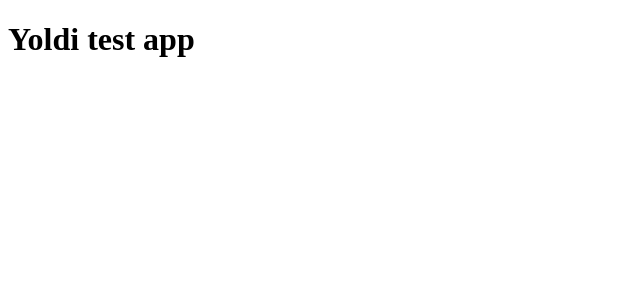
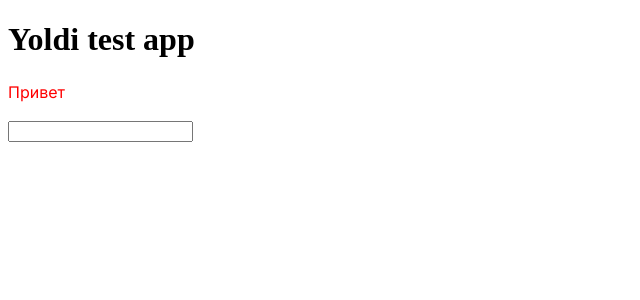
Before and after one commit to kravchuk21/yoldi-test-app, a Next.js app: page / in a window 1280 px wide. Shown: the top 300 px of the page, without its empty margins (0-640 px from the left). Built offline with nearby package versions, Linux system fonts and the light colour scheme.

Commit message:
Create Typography component

```diff
--- a/app/page.tsx
+++ b/app/page.tsx
@@ -1,5 +1,15 @@
+"use client"
+
+import Typography from "@/components/Typography";
+import React from "react";
+
 export default function Home() {
-  return (
-	<h1>Yoldi test app</h1>
-  )
+	const [value, setValue] = React.useState('');
+	return (
+		<main>
+			<h1>Yoldi test app</h1>
+			<Typography color="red">Привет</Typography>
+			<input value={value} onChange={e => setValue(e.target.value)}/>
+		</main>
+	)
 }
--- /dev/null
+++ b/components/Typography/Typography.module.css
@@ -0,0 +1,7 @@
+.typography {
+	font-style: normal;
+	font-weight: 400;
+	font-size: 16px;
+	line-height: 160%;
+	color: #000000;
+}
--- /dev/null
+++ b/components/Typography/index.tsx
@@ -0,0 +1,29 @@
+import { InterFontCyrillic } from "@/fonts"
+import { NextFont } from "@next/font"
+import { DetailedHTMLProps, HTMLAttributes, PropsWithChildren, memo } from "react"
+import cn from "classnames"
+
+import styles from "./Typography.module.css"
+
+interface ITypography extends PropsWithChildren<DetailedHTMLProps<HTMLAttributes<HTMLParagraphElement>, HTMLParagraphElement>> {
+	font?: NextFont
+	color?: string
+}
+
+const Typography: React.FC<ITypography> = ({children, font = InterFontCyrillic, ...props}) => {
+	const TypographyStyles = {
+		color: props.color
+	}
+
+	return (
+		<p
+			className={cn(styles.typography, font.className)}
+			style={TypographyStyles}
+			{...props}
+		>
+			{children}
+		</p>
+	)
+}
+
+export default memo(Typography)
--- /dev/null
+++ b/fonts/index.ts
@@ -0,0 +1,5 @@
+import { Inter } from "@next/font/google"
+
+export const InterFontCyrillic = Inter({
+	subsets: ['cyrillic']
+})
--- a/package.json
+++ b/package.json
@@ -9,10 +9,11 @@
     "lint": "next lint"
   },
   "dependencies": {
-    "@next/font": "13.1.6",
+    "@next/font": "^13.1.6",
     "@types/node": "18.13.0",
     "@types/react": "18.0.27",
     "@types/react-dom": "18.0.10",
+    "classnames": "^2.3.2",
     "eslint": "8.33.0",
     "eslint-config-next": "13.1.6",
     "next": "13.1.6",
```
Also changed, not shown: 1 other file (tests, documents, lock files or other folders).
